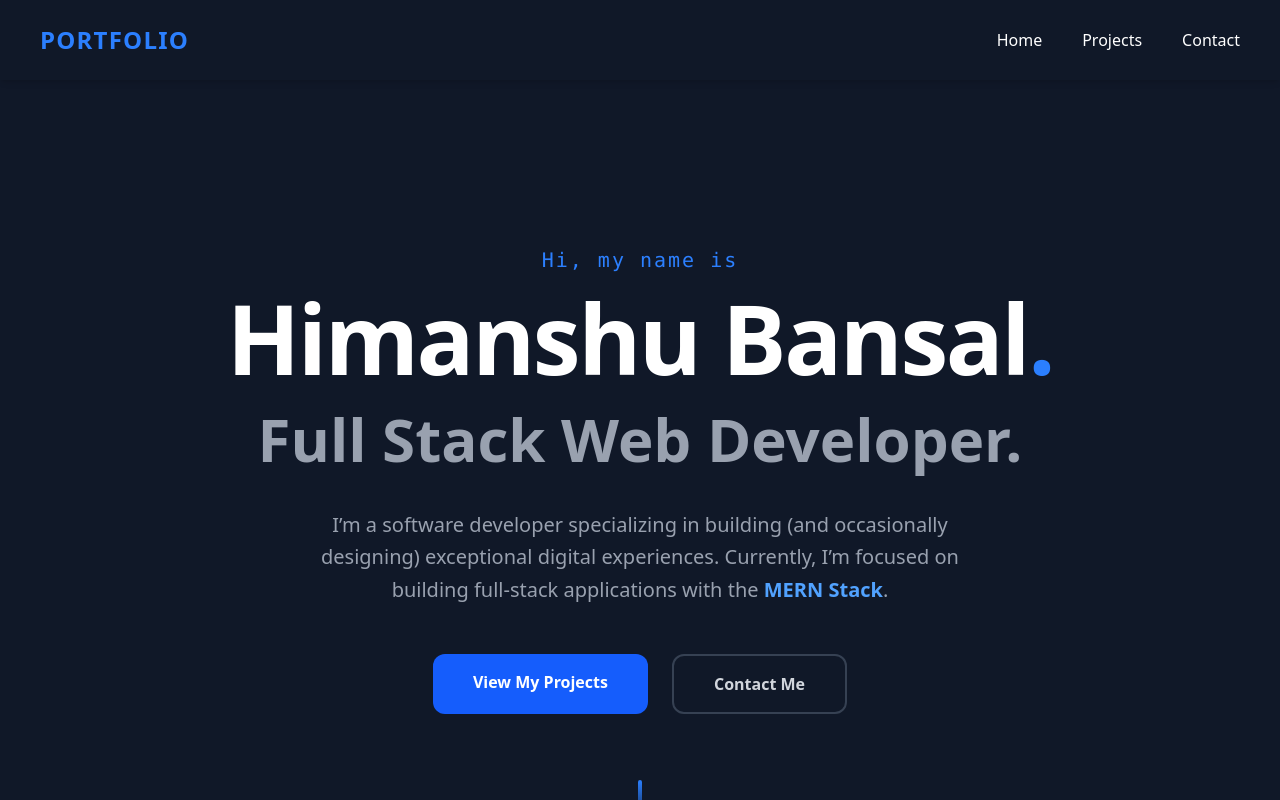
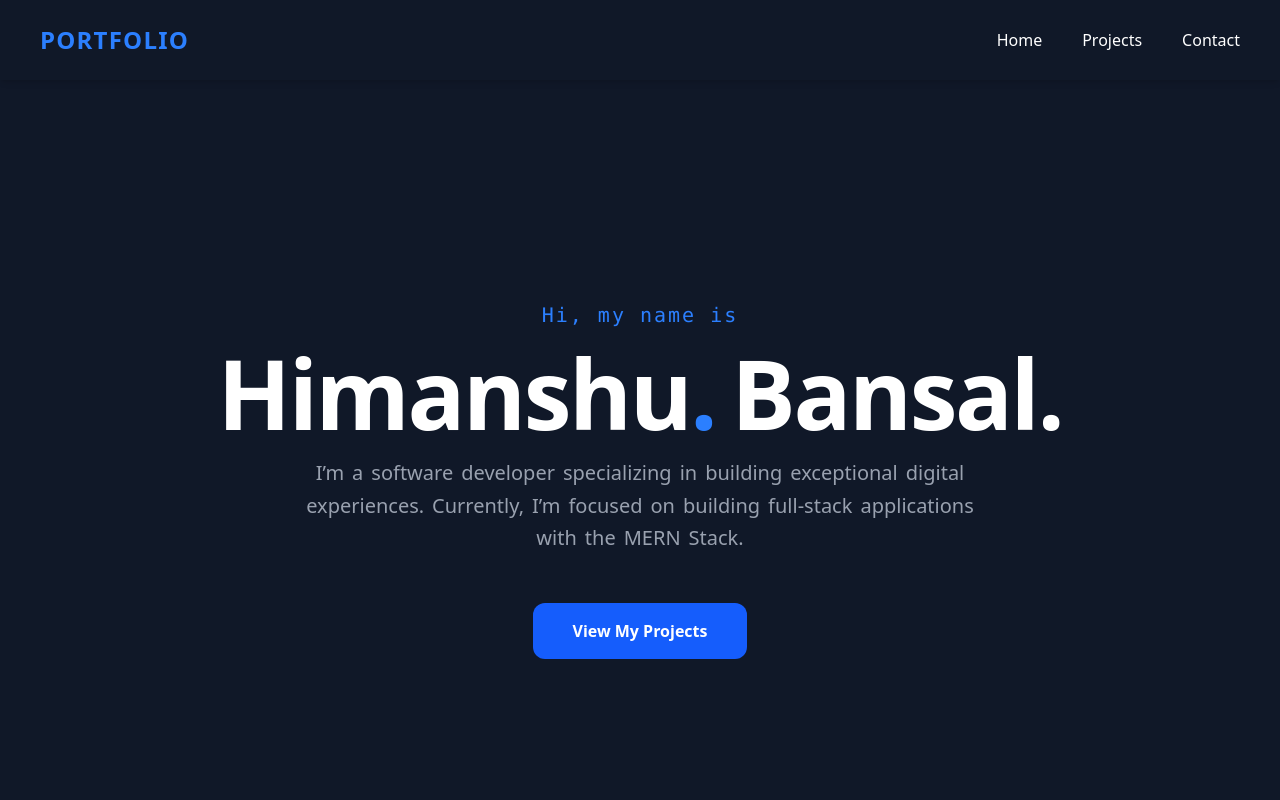
Before and after one commit to Himanshu-8851/Portfolio-website, a React (Create React App) app in the folder frontend/: page / in a window 1280 px wide. Shown: the top 800 px of the page. Built offline with nearby package versions, Linux system fonts and the light colour scheme.

Commit message:
Add word-by-word typewriter animation

```diff
--- a/frontend/src/components/Hero.jsx
+++ b/frontend/src/components/Hero.jsx
@@ -1,97 +1,78 @@
 import React from 'react';
-import { motion } from 'framer-motion'; // 1. Import Framer Motion
+import { motion } from 'framer-motion';
 
 const Hero = () => {
-  // Animation settings for the container to stagger children
+  const name = "Himanshu Bansal.";
+  const bio = "I’m a software developer specializing in building exceptional digital experiences. Currently, I’m focused on building full-stack applications with the MERN Stack.";
+
+  // Split text into arrays of words
+  const nameArray = name.split(" ");
+  const bioArray = bio.split(" ");
+
   const containerVariants = {
     hidden: { opacity: 0 },
     visible: {
       opacity: 1,
-      transition: {
-        staggerChildren: 0.3, // Delay between each element
-      },
+      transition: { staggerChildren: 0.1, delayChildren: 0.3 },
     },
   };
 
-  // Animation settings for individual items
-  const itemVariants = {
-    hidden: { opacity: 0, y: 20 },
-    visible: { opacity: 1, y: 0, transition: { duration: 0.8 } },
+  const childVariants = {
+    hidden: { opacity: 0, y: 10 },
+    visible: { opacity: 1, y: 0, transition: { duration: 0.4 } },
   };
 
   return (
-    <section
-      id="home"
-      className="flex flex-col items-center justify-center min-h-screen text-center px-6 bg-gray-900 relative overflow-hidden"
-    >
-      <motion.div
-        variants={containerVariants}
-        initial="hidden"
-        animate="visible"
-        className="flex flex-col items-center"
-      >
+    <section id="home" className="flex flex-col items-center justify-center min-h-screen text-center px-6 bg-gray-900">
+
       {/* 1. Intro Line */}
       <motion.h2
-          variants={itemVariants}
+        initial={{ opacity: 0 }}
+        animate={{ opacity: 1 }}
         className="text-blue-500 text-lg md:text-xl font-mono mb-4 tracking-widest"
       >
         Hi, my name is
       </motion.h2>
 
-        {/* 2. Main Name */}
+      {/* 2. Main Name - Animated word by word */}
       <motion.h1
-          variants={itemVariants}
-          className="text-white text-5xl md:text-8xl font-bold mb-4 tracking-tight"
+        variants={containerVariants}
+        initial="hidden"
+        animate="visible"
+        className="text-white text-5xl md:text-8xl font-bold mb-4 tracking-tight flex flex-wrap justify-center gap-x-4"
       >
-          Himanshu Bansal<span className="text-blue-500">.</span>
+        {nameArray.map((word, i) => (
+          <motion.span key={i} variants={childVariants}>
+            {word}
+            {i === 0 && <span className="text-blue-500">.</span>}
+          </motion.span>
+        ))}
       </motion.h1>
 
-        {/* 3. The Tagline */}
-        <motion.h3
-          variants={itemVariants}
-          className="text-gray-400 text-3xl md:text-6xl font-bold mb-8 leading-tight"
+      {/* 3. The Bio - Animated word by word */}
+      <motion.div
+        variants={containerVariants}
+        initial="hidden"
+        animate="visible"
+        className="text-gray-400 max-w-2xl mb-12 text-lg md:text-xl leading-relaxed flex flex-wrap justify-center gap-x-2"
       >
-          Full Stack Web Developer.
-        </motion.h3>
+        {bioArray.map((word, i) => (
+          <motion.span key={i} variants={childVariants}>
+            {word}
+          </motion.span>
+        ))}
+      </motion.div>
 
-        {/* 4. The Bio */}
-        <motion.p
-          variants={itemVariants}
-          className="text-gray-400 max-w-2xl mb-12 text-lg md:text-xl leading-relaxed"
-        >
-          I’m a software developer specializing in building (and occasionally designing)
-          exceptional digital experiences. Currently, I’m focused on building
-          full-stack applications with the <span className="text-blue-400 font-semibold">MERN Stack</span>.
-        </motion.p>
-
-        {/* 5. Call to Action Buttons */}
+      {/* 4. Buttons */}
       <motion.div
-          variants={itemVariants}
+        initial={{ opacity: 0, y: 20 }}
+        animate={{ opacity: 1, y: 0 }}
+        transition={{ delay: 2.5 }} // Shows up after text finishes
         className="flex flex-col md:flex-row gap-6"
       >
-          <a
-            href="#projects"
-            className="bg-blue-600 text-white px-10 py-4 rounded-xl font-bold hover:bg-blue-700 hover:shadow-[0_0_20px_rgba(37,99,235,0.4)] transition-all duration-300"
-          >
+        <a href="#projects" className="bg-blue-600 text-white px-10 py-4 rounded-xl font-bold hover:bg-blue-700 transition-all">
           View My Projects
         </a>
-          <a
-            href="#contact"
-            className="border-2 border-gray-700 text-gray-300 px-10 py-4 rounded-xl font-bold hover:bg-gray-800 hover:border-blue-500 hover:text-white transition-all duration-300"
-          >
-            Contact Me
-          </a>
-        </motion.div>
-      </motion.div>
-
-      {/* 6. Scroll Indicator (Visual Hint) */}
-      <motion.div
-        initial={{ opacity: 0 }}
-        animate={{ opacity: 1 }}
-        transition={{ delay: 2 }} // Show after animations finish
-        className="absolute bottom-10 animate-bounce"
-      >
-        <div className="w-1 h-12 rounded-full bg-gradient-to-b from-blue-500 to-transparent"></div>
       </motion.div>
     </section>
   );
```
Lines whose indentation alone changed are shown as unchanged.
